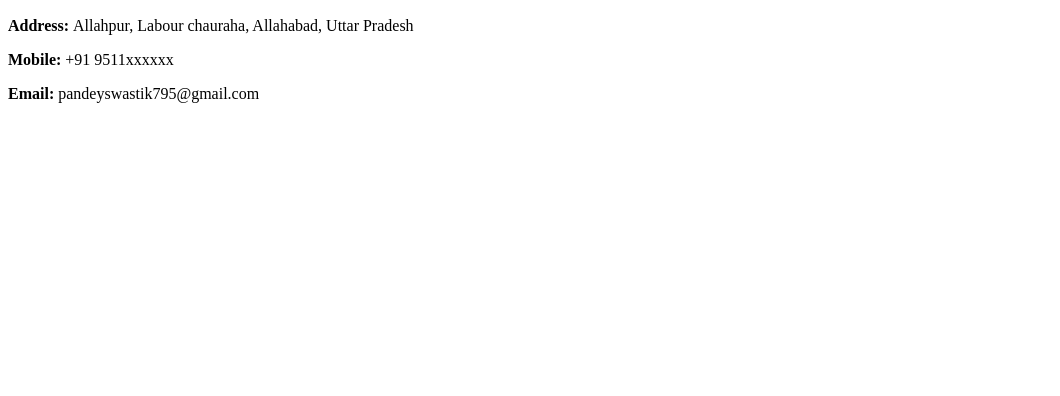
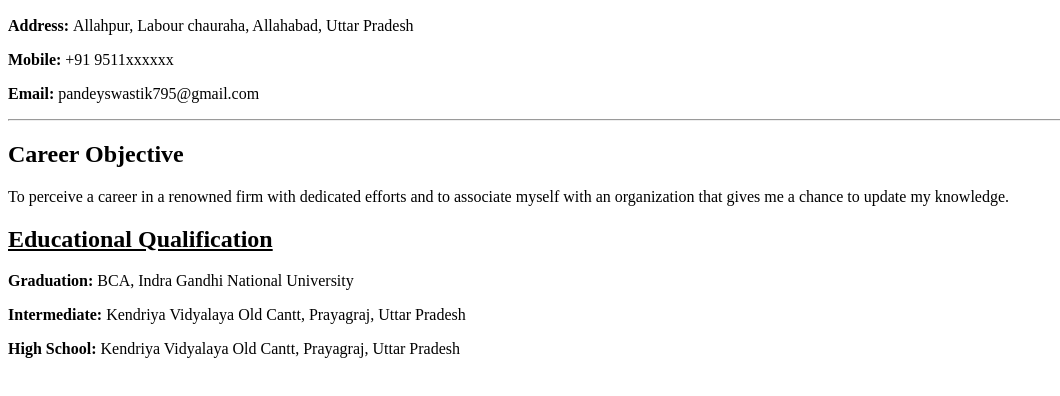
Before and after one commit to Swastik318/myrepo, a plain HTML site: page index.html in a window 1280 px wide. Shown: the part 110-506 px from the top of the page, without its empty margins (0-1060 px from the left). Drawn offline with Linux system fonts and the light colour scheme.

Commit message:
Third Version

```diff
--- a/index.html
+++ b/index.html
@@ -11,5 +11,12 @@
     <p><strong>Address: </strong>Allahpur, Labour chauraha, Allahabad, Uttar Pradesh</p>
     <p><strong>Mobile: </strong>+91 9511xxxxxx</strong></p>
     <p><strong>Email: </strong>pandeyswastik795@gmail.com</p>
+    <hr>
+    <h2>Career Objective</h2>
+    <p>To perceive a career in a renowned firm with dedicated efforts and to associate myself with an organization that gives me a chance to update my knowledge.</p>
+    <h2><u>Educational Qualification</u></h2>
+    <p><strong>Graduation: </strong>BCA, Indra Gandhi National University</p>
+    <p><strong>Intermediate: </strong>Kendriya Vidyalaya Old Cantt, Prayagraj, Uttar Pradesh</p>
+    <p><strong>High School: </strong>Kendriya Vidyalaya Old Cantt, Prayagraj, Uttar Pradesh</p>
 </body>
 </html>
```
